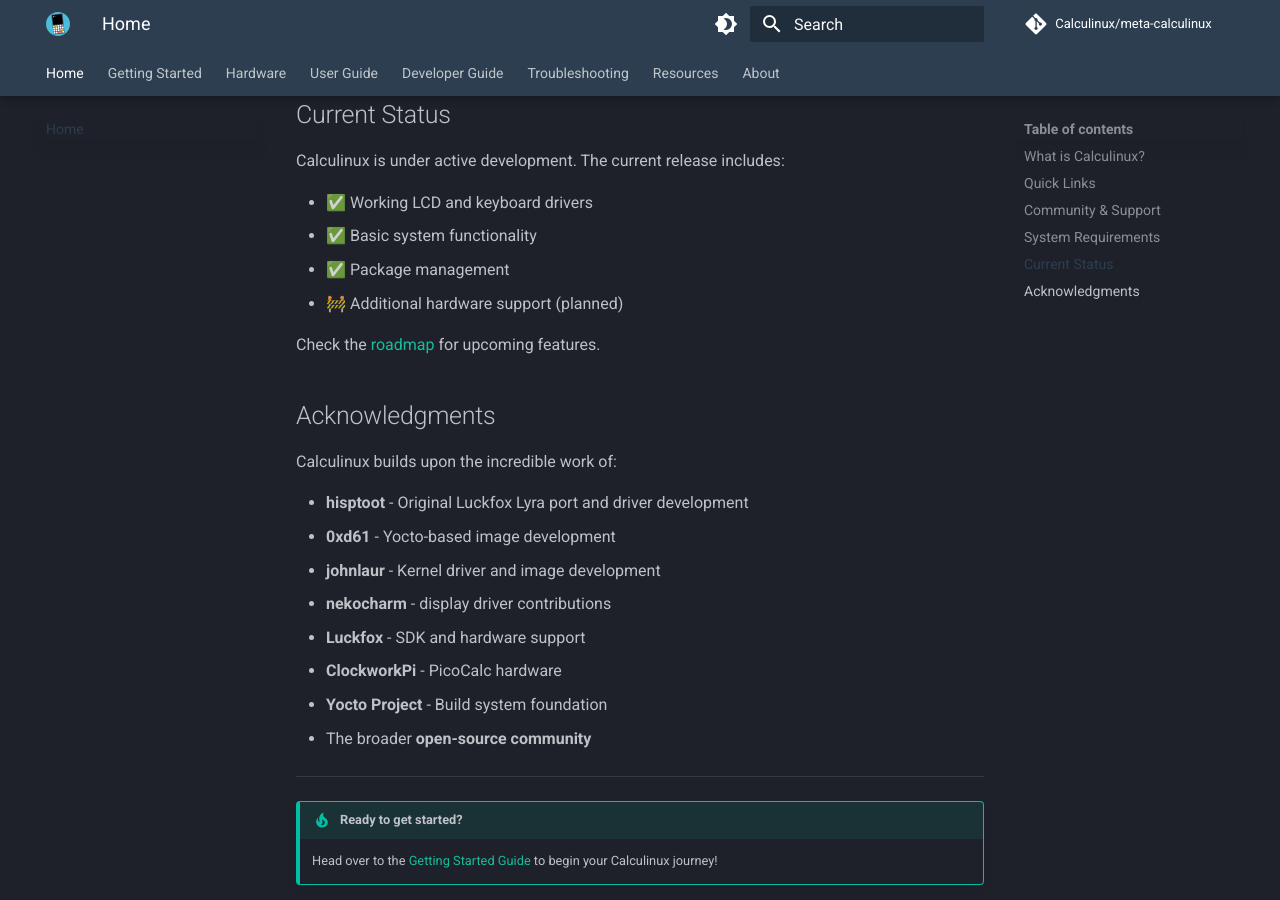
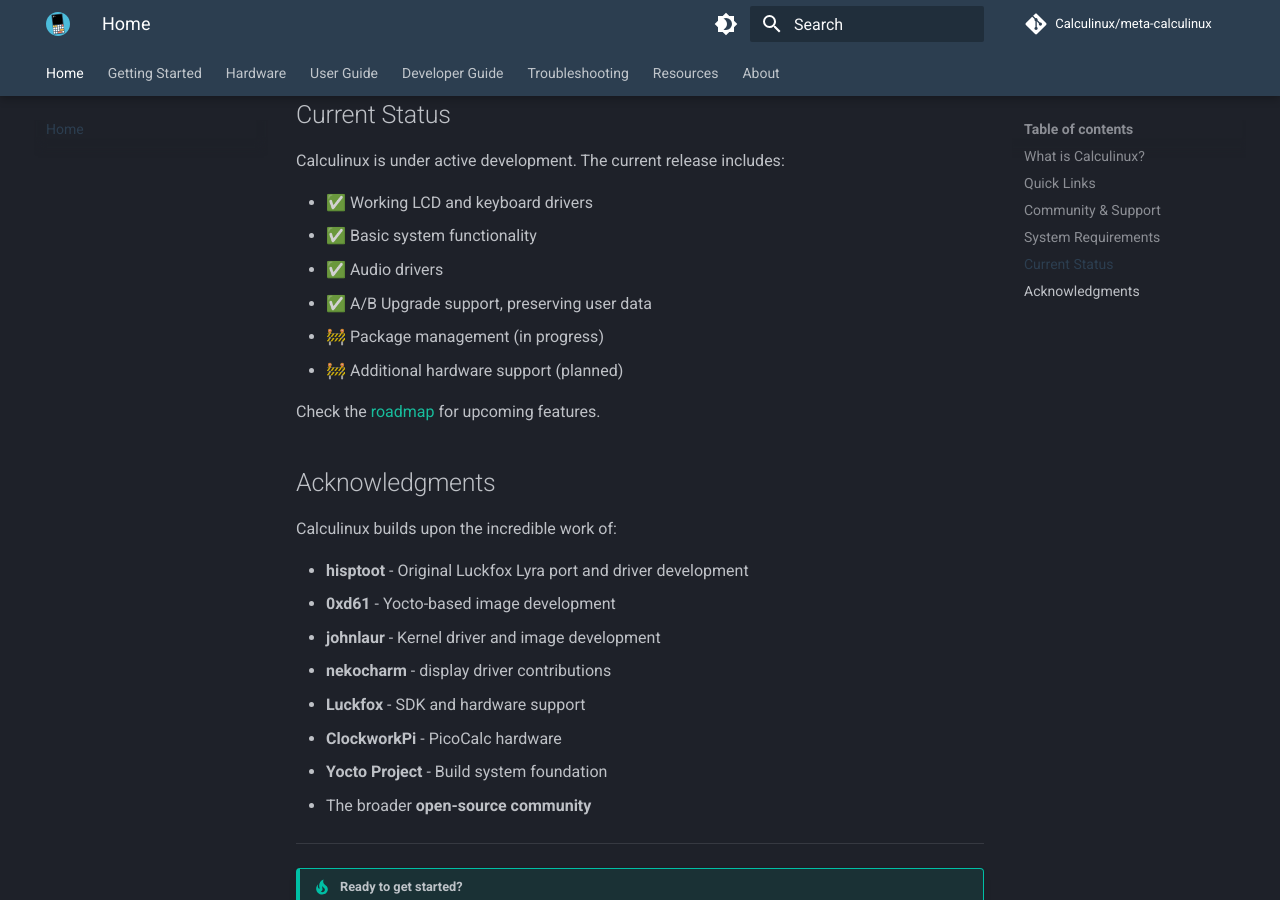
Before and after one commit to Calculinux/docs, an MkDocs documentation site: the page built from docs/index.md, in a window 1280 px wide and 900 px high, scrolled down 1580 px. Built offline with MkDocs 1.6.1 and Material for MkDocs 9.7.7, drawn with Linux system fonts in a browser that asks for light colours; comment, search, counter and statistics services are not loaded.

Commit message:
Update features list in documentation

```diff
--- a/docs/index.md
+++ b/docs/index.md
@@ -76,7 +76,9 @@
 
 - ✅ Working LCD and keyboard drivers
 - ✅ Basic system functionality
-- ✅ Package management
+- ✅ Audio drivers
+- ✅ A/B Upgrade support, preserving user data
+- 🚧 Package management (in progress)
 - 🚧 Additional hardware support (planned)
 
 Check the [roadmap](about/roadmap.md) for upcoming features.
```
